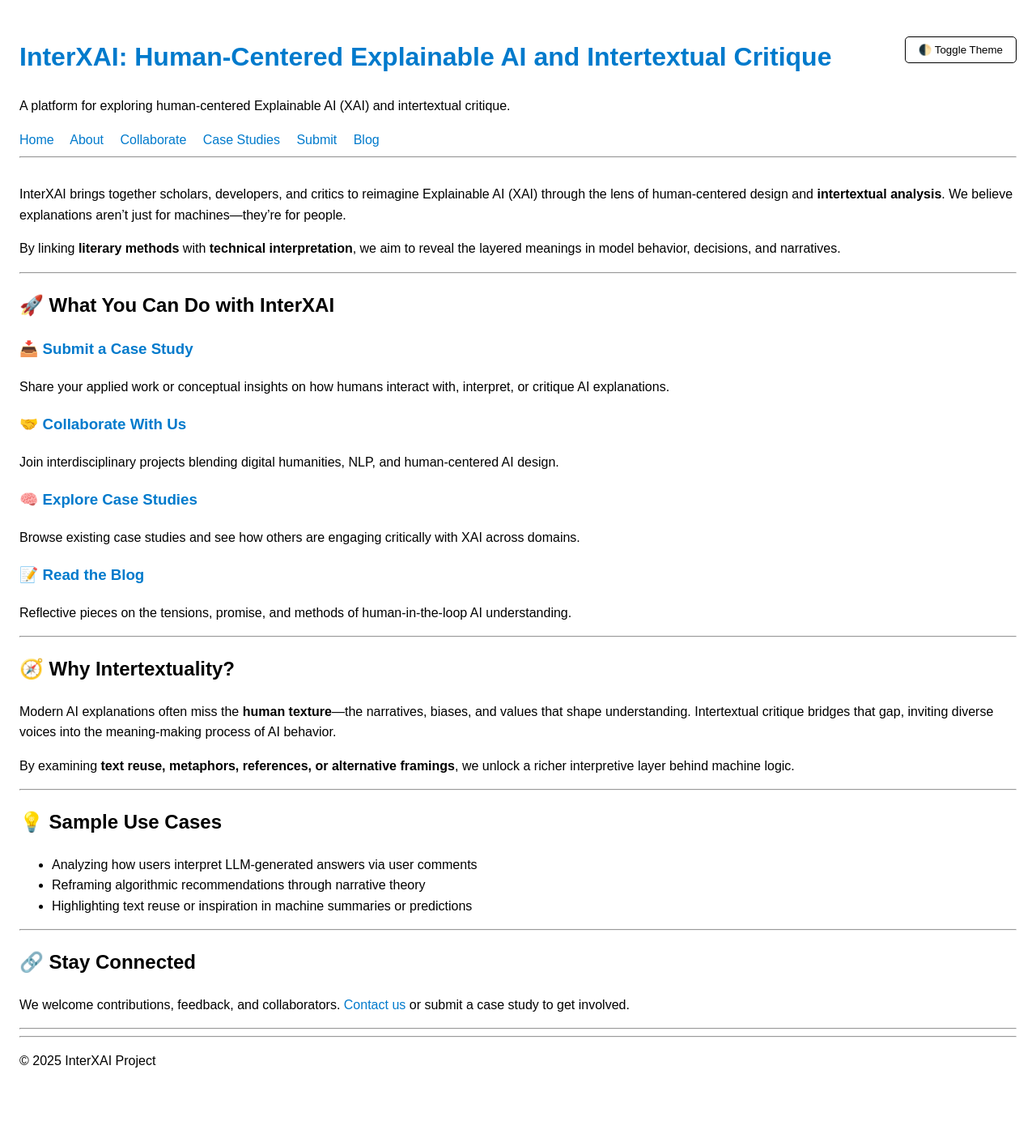
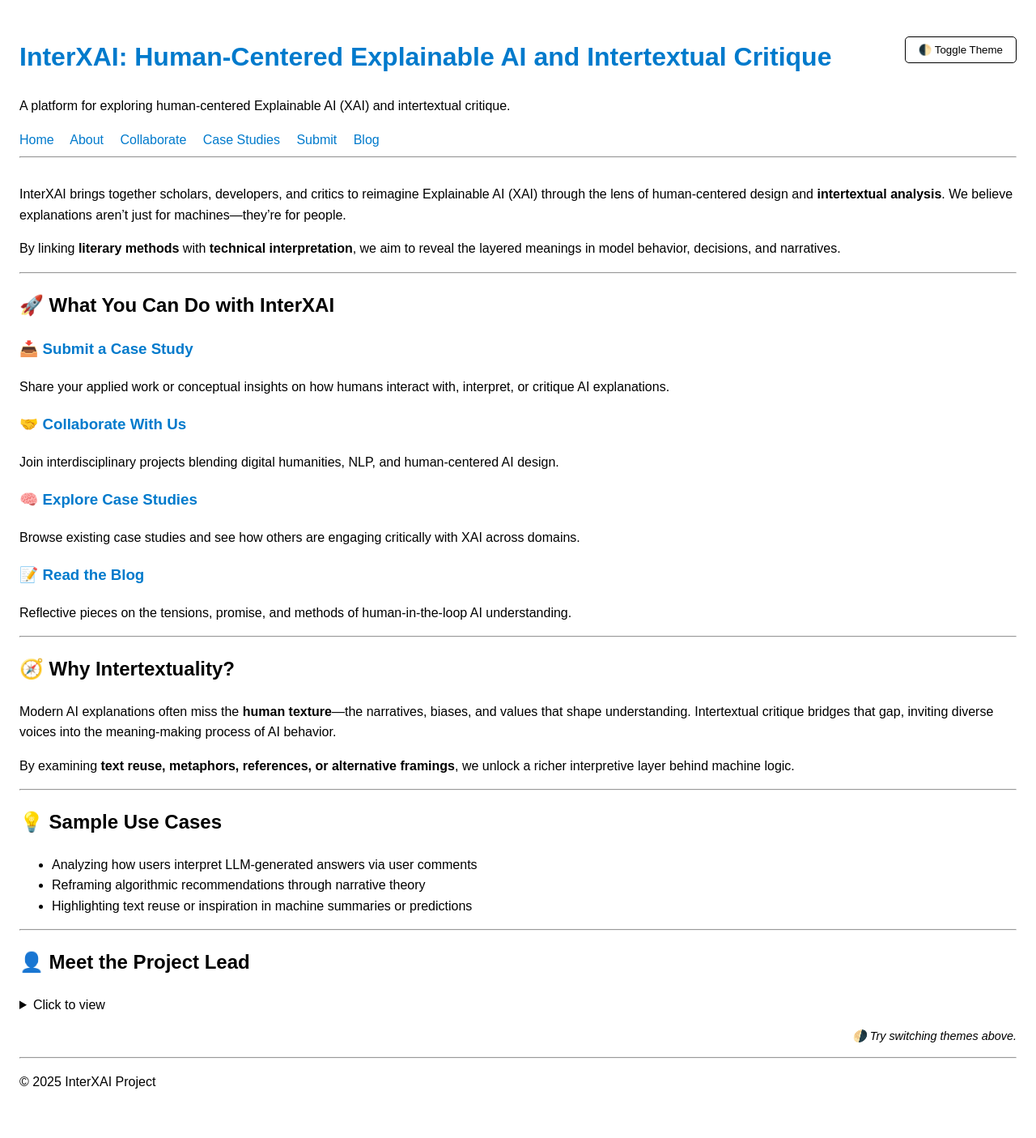
Before and after one commit to bfiliks/interxai.github.io, a Jekyll site: the page built from index.md, in a window 1280 px wide. Shown: the whole page at 81% size. Built offline with Jekyll 4.4.1, drawn with Linux system fonts in a browser that asks for light colours; before the commit the page ends 1379 px from its top, so only the background shows below that.

Commit message:
Update index.md

```diff
--- a/index.md
+++ b/index.md
@@ -41,8 +41,22 @@
 
 ---
 
-## 🔗 Stay Connected
+## 👤 Meet the Project Lead
 
-We welcome contributions, feedback, and collaborators. [Contact us]({{ site.baseurl }}/about/) or submit a case study to get involved.
+<details>
+  <summary>Click to view</summary>
 
----
+  <section style="margin-top: 1rem;">
+    <div style="display: flex; align-items: center; gap: 1rem;">
+      <img src="{{ site.baseurl }}/assets/img/felix-profile.jpg" alt="Felix B. Oke" style="width: 120px; height: 120px; border-radius: 50%; border: 2px solid #ccc;">
+      <div>
+        <p><strong>Felix B. Oke</strong> is the founder and project lead of InterXAI. With expertise in Digital Humanities, Natural Language Processing, and Explainable AI, Felix is dedicated to bridging critical human insight with algorithmic transparency. He leads the design and development of tools that foreground interpretability and accountability in machine learning systems.</p>
+        <p>📧 <a href="mailto:bfiliks4xt@gmail.com">bfiliks4xt@gmail.com</a> |
+           🔗 <a href="https://github.com/bfiliks" target="_blank">GitHub</a> |
+           🌐 <a href="https://www.linkedin.com/in/felixoke/" target="_blank">LinkedIn</a></p>
+      </div>
+    </div>
+  </section>
+</details>
+
+<p style="text-align: right; font-size: 0.9rem;"><em>🌗 Try switching themes above.</em></p>
```
